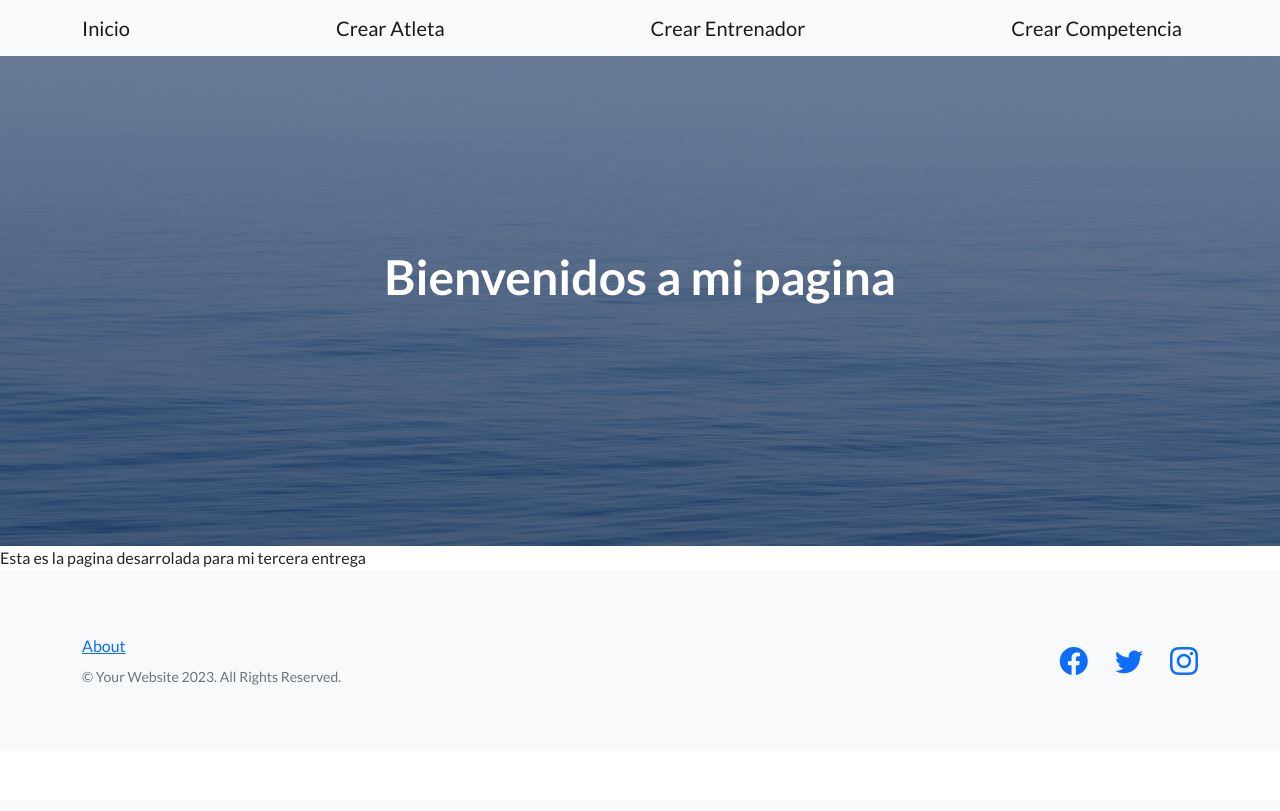
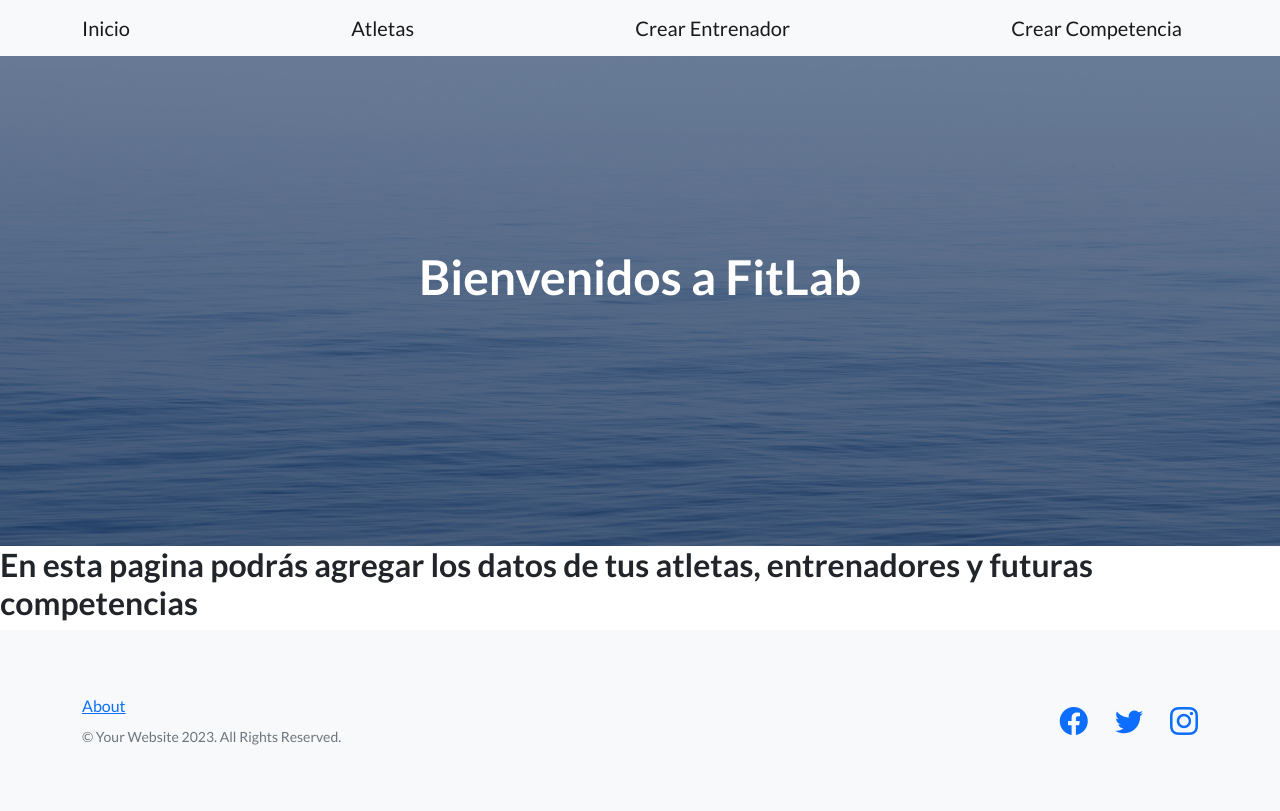
Before and after one commit to carmeniturbe/FitLab-App, a Django app: page / in a window 1280 px wide. Before the commit the page ends 685 px from the top, so only its background shows below. Run offline with Django 4.2, Linux system fonts and the light colour scheme; some libraries are stand-ins or nearby versions.

Commit message:
Tercera entrega lista

```diff
--- a/inicio/forms.py
+++ b/inicio/forms.py
@@ -13,3 +13,6 @@
 class CrearCompetenciaFormulario(forms.Form):
     nombre = forms.CharField(max_length=20)
     fecha = forms.DateField()
+
+class BuscarAtletaFormulario(forms.Form):
+    nombre = forms.CharField(max_length=20)
--- a/inicio/templates/inicio/crear_atleta.html
+++ b/inicio/templates/inicio/crear_atleta.html
@@ -1,7 +1,7 @@
 {% extends 'base.html' %}
 
 {% block title_head %}
-<title>Nuevo Atleta</title>
+<title>Atletas</title>
 {% endblock title_head %}
 
 {% block h1_header %}
--- a/inicio/templates/inicio/inicio.html
+++ b/inicio/templates/inicio/inicio.html
@@ -5,9 +5,9 @@
 {% endblock title_head %}
 
 {% block h1_header %}
-Bienvenidos a mi pagina
+Bienvenidos a FitLab
 {% endblock h1_header %}
 
 {% block contenido %}
-Esta es la pagina desarrolada para mi tercera entrega
+<h2>En esta pagina podrás agregar los datos de tus atletas, entrenadores y futuras competencias</h2>
 {% endblock contenido %}
--- a/inicio/urls.py
+++ b/inicio/urls.py
@@ -5,7 +5,8 @@
 
 urlpatterns = [
     path('', views.inicio, name='inicio'),
-    path('atletas/crear/', views.crear_atleta, name='crear_atleta'),
-    path('entrenadores/crear/', views.crear_entrenador, name='crear_entrenador'),
-    path('competencias/crear/', views.crear_competencia, name='crear_competencia'),
+    path('atleta/crear/', views.crear_atleta, name='crear_atleta'),
+    path('entrenador/crear/', views.crear_entrenador, name='crear_entrenador'),
+    path('competencia/crear/', views.crear_competencia, name='crear_competencia'),
+    path('atletas', views.listar_atletas, name='listar_atletas'),
 ]
--- a/inicio/views.py
+++ b/inicio/views.py
@@ -1,5 +1,5 @@
 from django.shortcuts import render
-from inicio.forms import CrearAtletaFormulario, CrearEntrenadorFormulario, CrearCompetenciaFormulario
+from inicio.forms import CrearAtletaFormulario, CrearEntrenadorFormulario, CrearCompetenciaFormulario,  BuscarAtletaFormulario
 from inicio.models import Atleta, Entrenador, Competencia
 
 # Create your views here.
@@ -8,7 +8,7 @@
     return render(request, 'inicio/inicio.html')
 
 def crear_atleta(request):
-    mensaje = ''
+    # mensaje = ''
 
     if request.method == 'POST':
         formulario = CrearAtletaFormulario(request.POST)
@@ -16,12 +16,13 @@
             info = formulario.cleaned_data
             atleta = Atleta(nombre= info['nombre'],edad= info['edad'],deporte= info['deporte'],)
             atleta.save()
-            mensaje = f'Se ha creado el atleta {atleta.nombre}'
+            return render(request, 'inicio/listar_atletas.html')
+            # mensaje = f'Se ha creado el atleta {atleta.nombre}'
         else:
             return render(request, 'inicio/crear_atleta.html', {"formulario":formulario})
 
     formulario = CrearAtletaFormulario()
-    return render(request, 'inicio/crear_atleta.html', {"formulario":formulario, 'mensaje': mensaje})
+    return render(request, 'inicio/crear_atleta.html', {"formulario":formulario})
 
 
 def crear_entrenador(request):
@@ -59,3 +60,17 @@
 
     formulario = CrearCompetenciaFormulario()
     return render(request, 'inicio/crear_competencia.html', {"formulario":formulario, 'mensaje': mensaje})
+
+def listar_atletas(request):
+    formulario = BuscarAtletaFormulario(request.GET)
+    listado_de_atletas = None
+    nombre_a_buscar = None
+
+
+    if formulario.is_valid():
+        nombre_a_buscar = formulario.cleaned_data['nombre']
+        listado_de_atletas = Atleta.objects.filter(nombre__icontains= nombre_a_buscar)
+
+
+    formulario = BuscarAtletaFormulario()
+    return render(request, 'inicio/listar_atletas.html', {"formulario":formulario, "atletas": listado_de_atletas, "nombre_a_buscar": nombre_a_buscar})
--- a/templates/base.html
+++ b/templates/base.html
@@ -23,7 +23,7 @@
         <nav class="navbar navbar-light bg-light static-top">
             <div class="container">
                 <a class="navbar-brand" href={% url 'inicio:inicio' %}>Inicio</a>
-                <a class="navbar-brand" href={% url 'inicio:crear_atleta' %}>Crear Atleta</a>
+                <a class="navbar-brand" href={% url 'inicio:listar_atletas' %}>Atletas</a>
                 <a class="navbar-brand" href={% url 'inicio:crear_entrenador' %}>Crear Entrenador</a>
                 <a class="navbar-brand" href={% url 'inicio:crear_competencia' %}>Crear Competencia</a>
                 {% comment %} <a class="btn btn-primary" href={% url 'inicio:crear_competencia' %}>Crear Competencia</a> {% endcomment %}
```
Also changed, not shown: inicio/templates/inicio/listar_atletas.html (added, +29 -0 lines).
